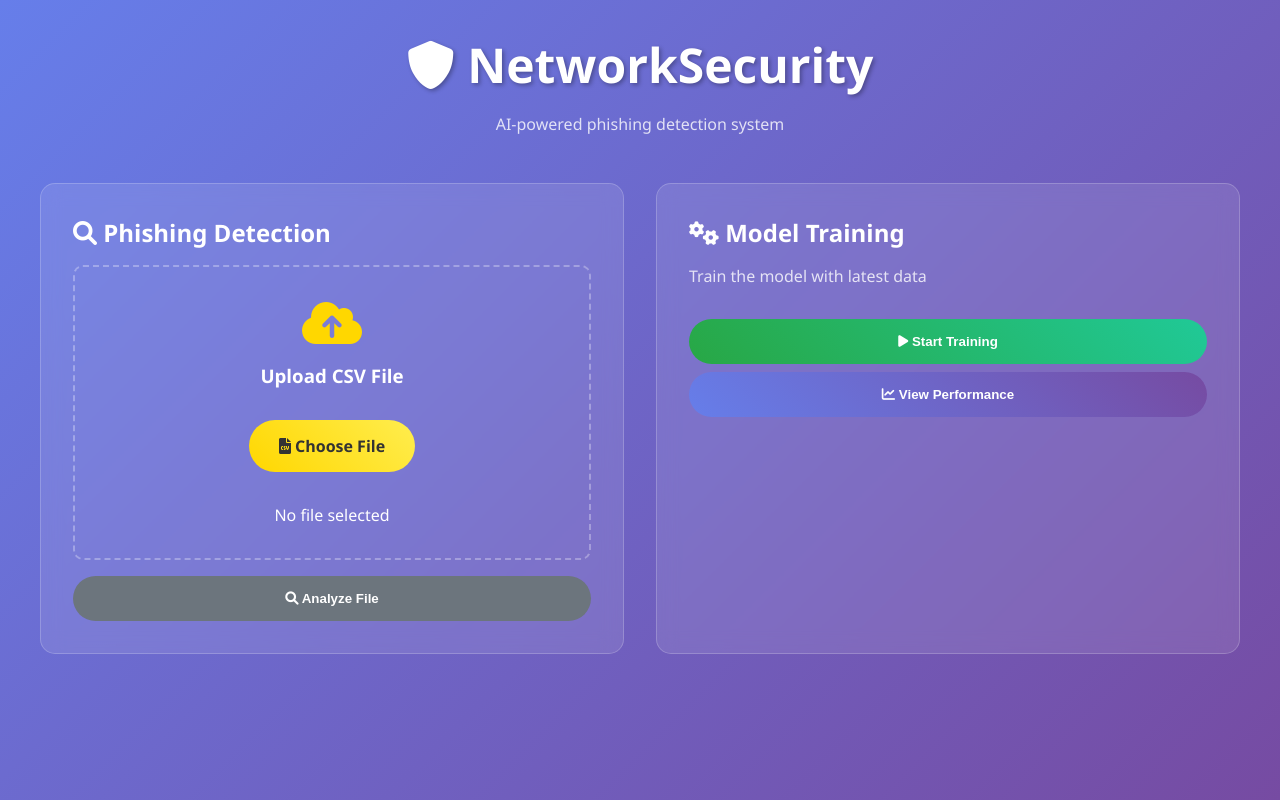
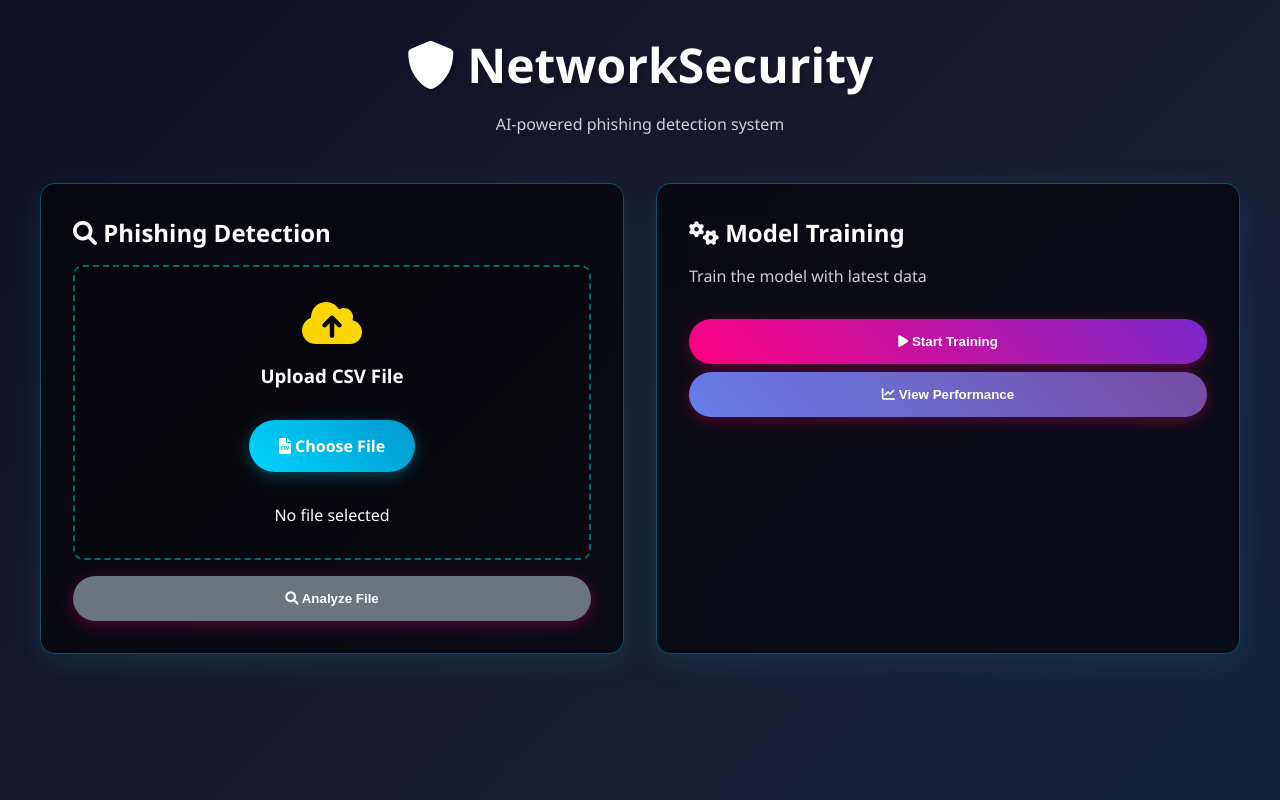
Before and after one commit to nasim-raj-laskar/Net-Sec, a FastAPI app: page / in a window 1280 px wide. Run offline with FastAPI, Linux system fonts and the light colour scheme.

Commit message:
Theme Updated

```diff
--- a/templates/combined.html
+++ b/templates/combined.html
@@ -14,7 +14,7 @@
 
         body {
             font-family: 'Segoe UI', Tahoma, Geneva, Verdana, sans-serif;
-            background: linear-gradient(135deg, #667eea 0%, #764ba2 100%);
+            background: linear-gradient(135deg, #0f0f23 0%, #1a1a2e 50%, #16213e 100%);
             min-height: 100vh;
             padding: 2rem;
         }
@@ -37,12 +37,13 @@
         }
 
         .card {
-            background: rgba(255, 255, 255, 0.1);
-            backdrop-filter: blur(10px);
+            background: rgba(0, 0, 0, 0.6);
+            backdrop-filter: blur(15px);
             border-radius: 15px;
             padding: 2rem;
             margin-bottom: 2rem;
-            border: 1px solid rgba(255, 255, 255, 0.2);
+            border: 1px solid rgba(0, 255, 255, 0.3);
+            box-shadow: 0 8px 32px rgba(0, 255, 255, 0.1);
         }
 
         .grid {
@@ -55,9 +56,10 @@
         .upload-area {
             text-align: center;
             color: white;
-            border: 2px dashed rgba(255, 255, 255, 0.3);
+            border: 2px dashed rgba(0, 255, 255, 0.4);
             border-radius: 10px;
             padding: 2rem;
+            background: rgba(0, 0, 0, 0.3);
         }
 
         .file-input {
@@ -67,17 +69,18 @@
         .file-label {
             display: inline-block;
             padding: 15px 30px;
-            background: linear-gradient(45deg, #ffd700, #ffed4e);
-            color: #333;
+            background: linear-gradient(45deg, #00d4ff, #0099cc);
+            color: white;
             border-radius: 50px;
             cursor: pointer;
             font-weight: bold;
             margin: 1rem 0;
+            box-shadow: 0 4px 15px rgba(0, 212, 255, 0.3);
         }
 
         .btn {
             padding: 15px 30px;
-            background: linear-gradient(45deg, #28a745, #20c997);
+            background: linear-gradient(45deg, #ff0080, #7928ca);
             color: white;
             border: none;
             border-radius: 50px;
@@ -85,6 +88,7 @@
             cursor: pointer;
             width: 100%;
             margin-top: 1rem;
+            box-shadow: 0 4px 15px rgba(255, 0, 128, 0.3);
         }
 
         .btn:disabled {
@@ -93,11 +97,12 @@
         }
 
         .table-container {
-            background: rgba(255, 255, 255, 0.95);
+            background: rgba(0, 0, 0, 0.8);
             border-radius: 15px;
             padding: 2rem;
             overflow-x: auto;
             margin-top: 2rem;
+            border: 1px solid rgba(0, 255, 255, 0.2);
         }
 
         table {
@@ -106,15 +111,17 @@
         }
 
         th {
-            background: linear-gradient(45deg, #667eea, #764ba2);
-            color: white;
+            background: linear-gradient(45deg, #0f0f23, #1a1a2e);
+            color: #00d4ff;
             padding: 15px 10px;
             text-align: left;
+            border-bottom: 2px solid #00d4ff;
         }
 
         td {
             padding: 12px 10px;
-            border-bottom: 1px solid #e9ecef;
+            border-bottom: 1px solid rgba(0, 255, 255, 0.2);
+            color: white;
         }
 
         .status-bar {
@@ -127,9 +134,10 @@
 
         .progress {
             height: 100%;
-            background: linear-gradient(45deg, #ffd700, #ffed4e);
+            background: linear-gradient(45deg, #00d4ff, #0099cc);
             width: 0%;
             transition: width 0.3s;
+            box-shadow: 0 0 10px rgba(0, 212, 255, 0.5);
         }
 
         .hidden {
```
